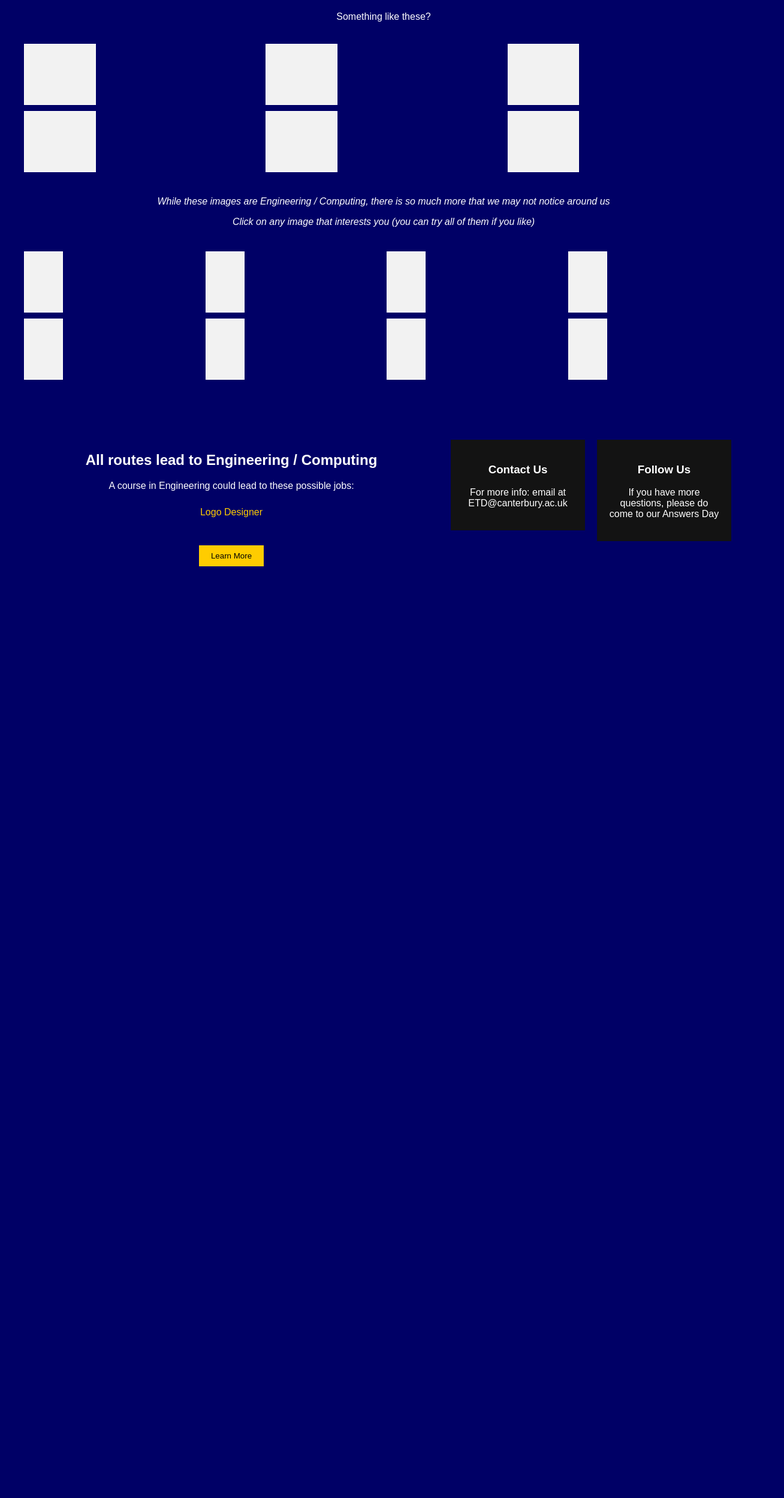
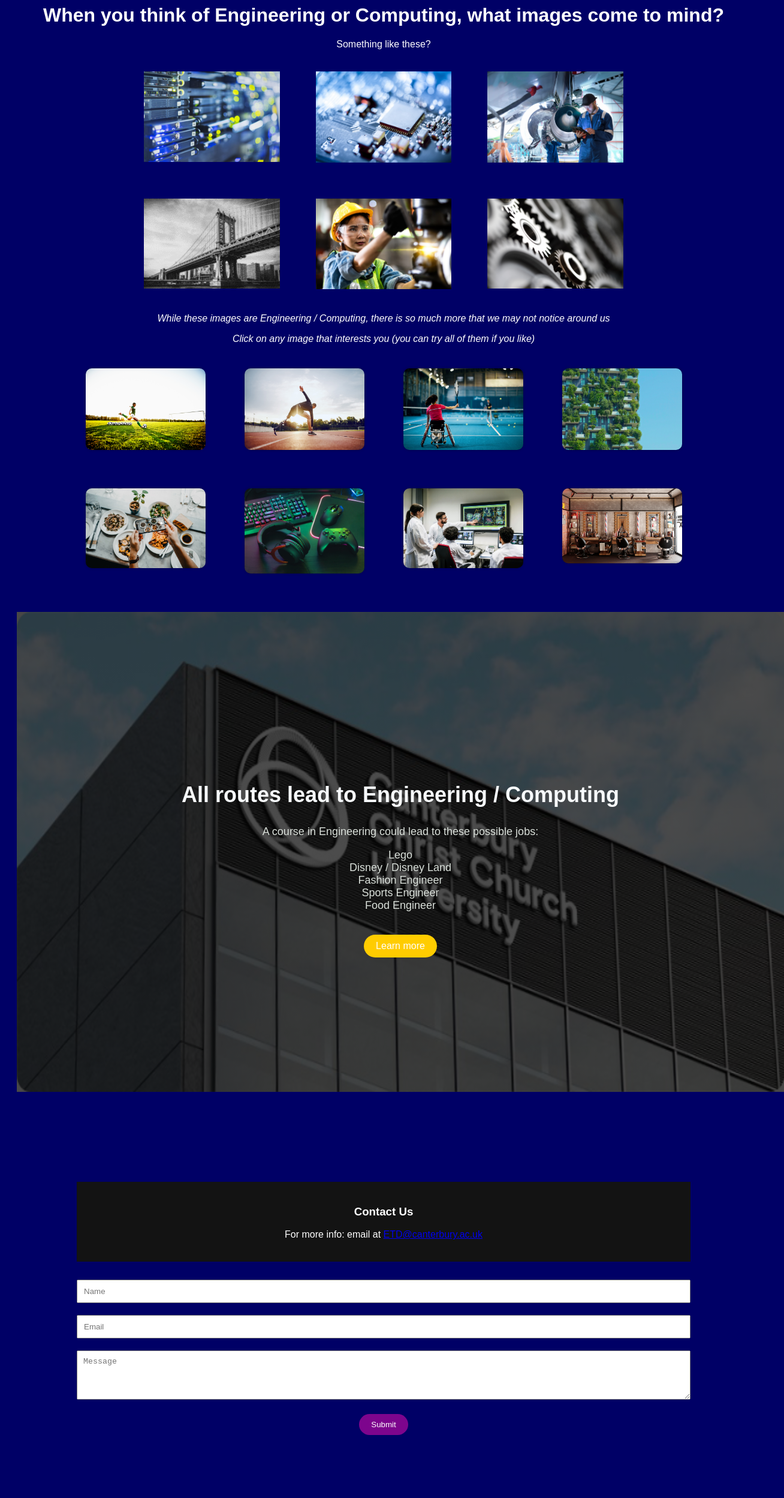
Before and after one commit to ae362/CCCU-Website-Quiz, a plain HTML site: page index.html in a window 1280 px wide. Shown: the part 81-2578 px from the top of the page at 60% size, 1308 px wide, since content can reach past the window. Before the commit the page ends 1085 px from the top, so only its background shows below. Drawn offline with Linux system fonts and the light colour scheme.

Commit message:
A lot of fixes for the images + added quiz + still needs some minor design fix

```diff
--- a/index.html
+++ b/index.html
@@ -7,53 +7,87 @@
     <link rel="stylesheet" href="styles.css">
 </head>
 <body>
+    <a href="/" class="u-image u-logo" >
+        <img src="images/CCCULogo.png" class="u-logo-image u-logo-image-1">
+    </a>
+  </div>
     <header>
+
         <h1>When you think of Engineering or Computing, what images come to mind?</h1>
         <p>Something like these?</p>
         <div class="image-gallery">
-            <div class="image-box"></div>
-            <div class="image-box"></div>
-            <div class="image-box"></div>
-            <div class="image-box"></div>
-            <div class="image-box"></div>
-            <div class="image-box"></div>
+            <img src="/images/Comp1.png" alt="Image 1">
+            <img src="images/Comp2.png" alt="Image 2" >
+            <img src="images/Engi1.png" alt="Image 3" >
+            <img src="images/Engi2.png" alt="Image 4" >
+            <img src="images/Engi3-1.png"alt="Image 5">
+            <img src="images/Engi4.png" alt="Image 6" >
         </div>
         <p class="image-gallery-note">While these images are Engineering / Computing, there is so much more that we may not notice around us</p>
         <p class="click-instruction">Click on any image that interests you (you can try all of them if you like)</p>
-        <div class="image-gallery2">
-            <div class="image-box"></div>
-            <div class="image-box"></div>
-            <div class="image-box"></div>
-            <div class="image-box"></div>
-            <div class="image-box"></div>
-            <div class="image-box"></div>
-            <div class="image-box"></div>
-            <div class="image-box"></div>
+        <div class="quiz-container">
+            <div class="image-container" data-answer='["Footwear Performance Test", "Personal Protective Equipment", "Apparel Design", "Material", "Football Design", "Aerodynamics", "Footwear Design", "Goal Line Technology"]'>
+                <img src="images/Quiz1.png" alt="Soccer Image">
+            </div>
+            <div class="image-container" data-answer='["Fitness Tracker Design & Testing","Sporting Apparel Design and Material","Prosthetics Material & Design","Footwear Design & Manufacture","Sport Surfaces Design and Testing","Fitness Tracker Programming and Testing"]'>
+                <img src="images/Quiz2.png">
+            </div>
+            <div class="image-container" data-answer='["Equipment Design to improve inclusivity", "Surface Design and Testing", "Automated Line Calling Systems", "Ball Testing and Approval", "Racket Design and Testing", "Performance Monitoring & Feedback"]' >
+                <img src="images/Quiz3.png">
+            </div>
+            <div class="image-container" data-answer='["Structural Design", "Environmental Impact/ Lifecycle Assessment", "Construction Management", "Internet of Things", "Building Services", "HVAC Heating Ventilation & Air Conditioning", "Automated Systems- Security/ alarms / ease of access"]' >
+                <img src="images/Quiz4.jpg">
+            </div>
+            <div class="image-container" data-answer='["Logistics", "Storage", "Food Processing", "Food Storage & Packaging", "Smartphones- The Pinnacle of Modern Engineering & Computing", "Manufacture", "Product Design", "Water Filtration", "Processing"]'>
+                <img src="images/Quiz5.png">
+            </div>
+            <div class="image-container" data-answer='["Wireless Communications", "Ergonomics", "Electronics Design", "Acoustics", "Tools development", "Performance optimization", "Audio programming", "Graphics programming", "Gameplay programming", "Game Engines", "Game Design", "Materials", "Inclusive Design"]'            >
+                <img src="images/Quiz6.jpg">
+            </div>
+            <div class="image-container" data-answer='["Communications", "Photogrammetry", "Sensing & Monitoring", "Data Transfer", "Imaging"]'            >
+                <img src="images/Quiz7.png">
+            </div>
+            <div class="image-container" data-answer='["Manufacturing", "Ergonomics Design", "Dye creation", "Palette", "Product manufacture", "Hair + Skin colouring", "Trimmers", "Curling Iron", "Straighteners", "Hair Dryer", "Design and Manufacture of Electronics", "Dispensing mechanism", "Product Packaging", "Chemical manufacturing"]'            >
+                <img src="images/Quiz8.png">
+            </div>
         </div>
     </header>
 
     <main>
-        <section class="info-section">
-            <div class="career-info">
-                <h2>All routes lead to Engineering / Computing</h2>
+        <section class="engineering-section" id="engineering-section">
+            <div class="container">
+                <h1>All routes lead to Engineering / Computing</h1>
                 <p>A course in Engineering could lead to these possible jobs:</p>
-                <ul class="job-list">
-                    <li>Logo Designer</li>
-                    <!-- Add more list items here -->
+                <ul>
+                    <li>Lego</li>
+                    <li>Disney / Disney Land</li>
+                    <li>Fashion Engineer</li>
+                    <li>Sports Engineer</li>
+                    <li>Food Engineer</li>
                 </ul>
-                <button class="learn-more-btn">Learn More</button>
+                <div class="button-container">
+                    <a href="https://www.canterbury.ac.uk/search/undergraduate-courses?cluster=acfd401e-2289-4a87-954a-b790f0e8ad6e" class="learn-more-btn" target="_blank">Learn more</a>
+                </div>
             </div>
-            <div class="contact-info">
-                <h3>Contact Us</h3>
-                <p>For more info: email at ETD@canterbury.ac.uk</p>
-            </div>
-            <div class="follow-info">
-                <h3>Follow Us</h3>
-                <p>If you have more questions, please do come to our Answers Day</p>
+        </section>
+        <section class="contact-section" id="contact-section">
+            <div class="container">
+                <div class="contact-info">
+                    <h3>Contact Us</h3>
+                    <p>For more info: email at <a href="mailto:adil.imam@canterbury.ac.uk">ETD@canterbury.ac.uk</a></p>
+                </div>
+                <form action="https://forms.nicepagesrv.com/v2/form/process" method="POST" class="contact-form">
+                    <input type="hidden" name="siteId" value="6203373">
+                    <input type="hidden" name="pageId" value="116920345">
+                    <input type="text" name="name" placeholder="Name" required>
+                    <input type="email" name="email" placeholder="Email" required>
+                    <textarea name="message" placeholder="Message" rows="4" required></textarea>
+                    <button type="submit">Submit</button>
+                </form>
             </div>
         </section>
 
 
-    </footer>
+        <script src="script.js"></script>
 </body>
 </html>
--- /dev/null
+++ b/script.js
@@ -0,0 +1,43 @@
+document.addEventListener('DOMContentLoaded', function () {
+    const imageContainers = document.querySelectorAll('.image-container');
+
+    imageContainers.forEach(container => {
+        const img = container.querySelector('img');
+        const correctAnswers = JSON.parse(container.getAttribute('data-answer'));
+
+        img.addEventListener('click', () => {
+            // Remove textbox, button, and feedback from all image containers
+            document.querySelectorAll('.image-container input[type="text"]').forEach(input => input.remove());
+            document.querySelectorAll('.image-container button').forEach(button => button.remove());
+            document.querySelectorAll('.image-container .feedback').forEach(feedback => feedback.remove());
+
+            const input = document.createElement('input');
+            input.type = 'text';
+            input.placeholder = 'Your answer...';
+
+            const button = document.createElement('button');
+            button.textContent = 'Submit';
+
+            const feedback = document.createElement('p');
+            feedback.className = 'feedback';
+
+            container.appendChild(input);
+            container.appendChild(button);
+            container.appendChild(feedback);
+
+            button.addEventListener('click', () => {
+                const userAnswer = input.value.trim();
+                const normalizedUserAnswer = userAnswer.toLowerCase();
+                const match = correctAnswers.some(answer => normalizedUserAnswer === answer.toLowerCase());
+
+                if (match) {
+                    feedback.textContent = 'Correct answer!';
+                    feedback.classList.add('correct');
+                } else {
+                    feedback.textContent = 'Incorrect answer. Try again!';
+                    feedback.classList.remove('correct');
+                }
+            });
+        });
+    });
+});
--- a/styles.css
+++ b/styles.css
@@ -2,42 +2,115 @@ body {
     font-family: Arial, sans-serif;
     background-color: #000066; /* Dark blue background */
     color: white;
-    margin: 0;
     padding: 0;
 }
 
+
+.engineering-section h1 {
+    font-family: Arial, sans-serif;
+    font-size: 36px;
+    color: #f7fafc;
+}
+
+.engineering-section p, ul {
+    font-family: Arial, sans-serif;
+    font-size: 18px;
+    color: #dae0da;
+}
+
+ul {
+    list-style-type: none;
+    padding: 0;
+}
+
+.learn-more-btn {
+    display: inline-block;
+    padding: 10px 20px;
+    background-color: #007bff;
+    color: #fff;
+    text-decoration: none;
+    border-radius: 50px;
+    transition: background-color 0.3s ease;
+}
+
+.learn-more-btn:hover {
+    background-color: #0056b3;
+}
 header, main, footer {
     text-align: center;
     padding: 20px;
 }
-
+.u-logo-image {
+    width: 100px; /* Adjust width as needed */
+    height: auto; /* Maintain aspect ratio */
+  }
+  .u-logo {
+    position: absolute;
+    top: 20px; /* Adjust top position as needed */
+    left: 20px; /* Adjust left position as needed */
+}
+h1 {
+    margin-top: 60px;
+}
 .image-gallery {
     display: grid;
-    grid-template-columns: repeat(3, 1fr); /* 3 images per row */
-    gap: 10px;
+    grid-template-columns: repeat(3, 1fr);
+    gap: 60px;
     padding: 20px;
+    max-width: 800px;
     margin: 0 auto;
   }
-.image-gallery .image-box {
-    height: 100px; /* Adjust height as needed */
-    background-color: #f2f2f2; /* Placeholder color */
-    border: 1px solid #ffffff; /* White border for visibility */
-    width: calc((100% - 40px) / 3); /* Adjusted width for 3 images per row considering 20px gap and padding */
+
+  .image-gallery img {
+    width: 100%;
   }
 
-.image-gallery2 {
+.quiz-container {
     display: grid;
     grid-template-columns: repeat(4, 1fr); /* 4 images per row */
-    gap: 10px;
+    gap: 60px;
     padding: 20px;
+    max-width: 1000px;
     margin: 0 auto;
 }
-.image-gallery2 .image-box {
-    height: 100px; /* Adjust height as needed */
-    background-color: #f2f2f2; /* Placeholder color */
-    border: 1px solid #ffffff; /* White border for visibility */
-    width: calc((100% - 40px) / 4); /* Adjusted width for 4 images per row considering 20px gap and padding */
+.image-container {
+    position: relative;
+    display: inline-block;
   }
+
+  .image-container input[type="text"] {
+    padding: 8px;
+    border: 1px solid #ccc;
+    border-radius: 4px;
+    margin-top: 8px;
+  }
+
+  .image-container button {
+    background-color: #4CAF50;
+    color: white;
+    padding: 10px 20px;
+    border: none;
+    border-radius: 4px;
+    cursor: pointer;
+    margin-top: 8px;
+  }
+
+  .image-container p.feedback {
+    margin-top: 8px;
+    font-style: italic;
+  }
+
+  .image-container button:hover {
+    background-color: #45a049;
+  }
+
+.image-container img {
+    width: 200px;
+    height: auto;
+    border-radius: 10px;
+    box-shadow: 0 0 5px rgba(0, 0, 0, 0.3);
+}
+
 
 .image-gallery-note {
     font-style: italic;
@@ -68,7 +141,7 @@ header, main, footer {
 }
 
 footer {
-    background-color: #131313; /* Almost black background for footer */
+    background-color: #f40e0e; /* Almost black background for footer */
     padding: 20px;
 }
 
@@ -85,7 +158,7 @@ footer {
 }
 
 .contact-info button {
-    background-color: #ffcc00; /* Gold background for submit button */
+    background-color: #796721; /* Gold background for submit button */
     color: #000;
     padding: 10px 20px;
     border: none;
@@ -108,6 +181,67 @@ footer {
     display: flex;
     justify-content: space-between;
     width: 100%;
+}
+.engineering-section {
+    background-image: linear-gradient(0deg, rgba(0,0,0,0.7), rgba(0,0,0,0.7)), url('../images/CCCUBackgroundimage.png');
+    background-position: center;
+    background-size: 100% 100%;
+    height: 100vh;
+    width: 100vw; /* Set height to 100% of the viewport height */
+    display: flex;
+    justify-content: center;
+    align-items: center;
+    color: white;
+}
+.contact-section {
+    background-color: #000066; /* Set background color */
+    padding: 50px 0;
+    text-align: center;
+}
+
+.container {
+
+    margin: 0 auto;
+    text-align: center;
+    padding: 100px;
+    position: relative;
+    z-index: 1;
+}
+
+.contact-info {
+    margin-bottom: 30px;
+}
+
+.contact-form input,
+.contact-form textarea {
+    width: 100%;
+    padding: 10px;
+    margin-bottom: 20px;
+    box-sizing: border-box;
+}
+
+.contact-form button {
+    padding: 10px 20px;
+    background-color: #7d058d;
+    color: white;
+    border: none;
+    cursor: pointer;
+    border-radius: 20px;
+}
+
+.contact-form button:hover {
+    background-color: #0056b3;
+}
+
+.contact-form input:focus,
+.contact-form textarea:focus {
+    outline: none;
+    border: 2px solid #007bff;
+}
+
+.contact-form .error-message {
+    color: red;
+    margin-top: 10px;
 }
 
 .info-section {
```
Also changed, not shown: script.json (deleted). Lines whose indentation alone changed are shown as unchanged.
